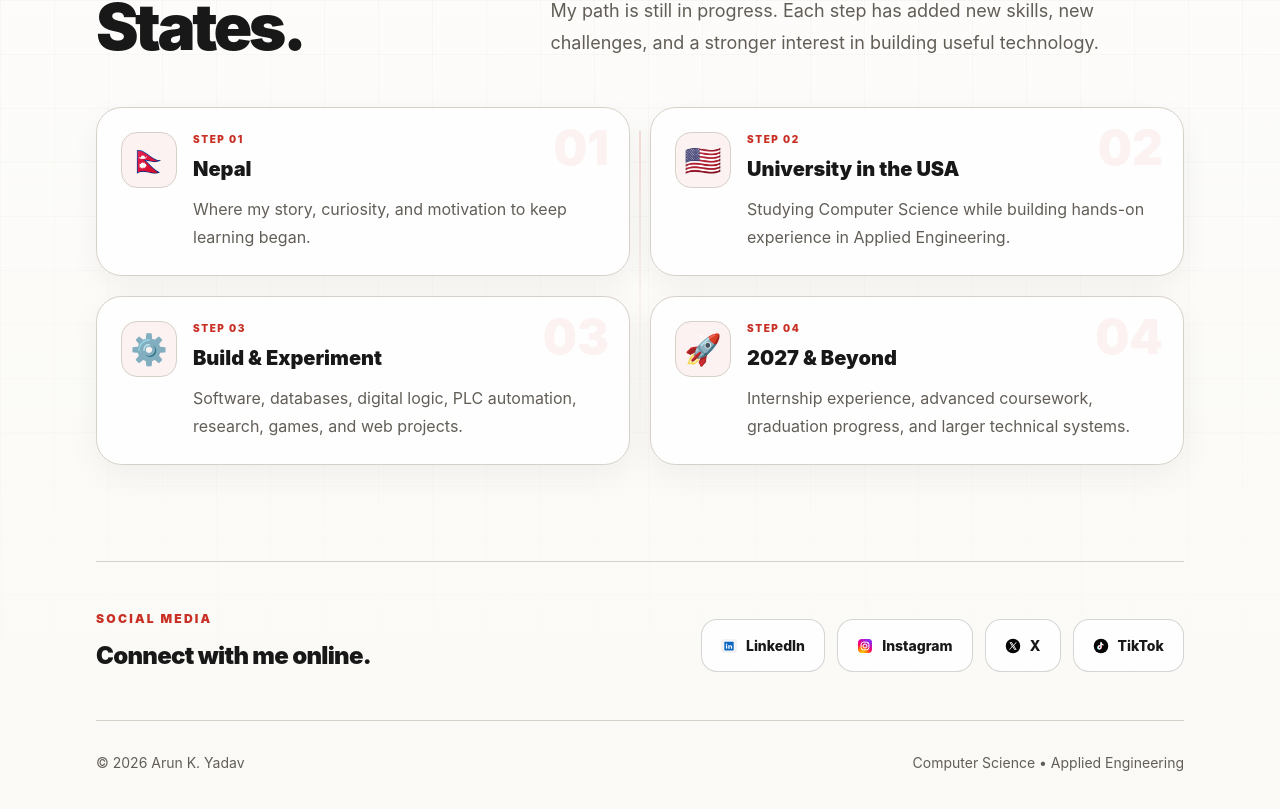
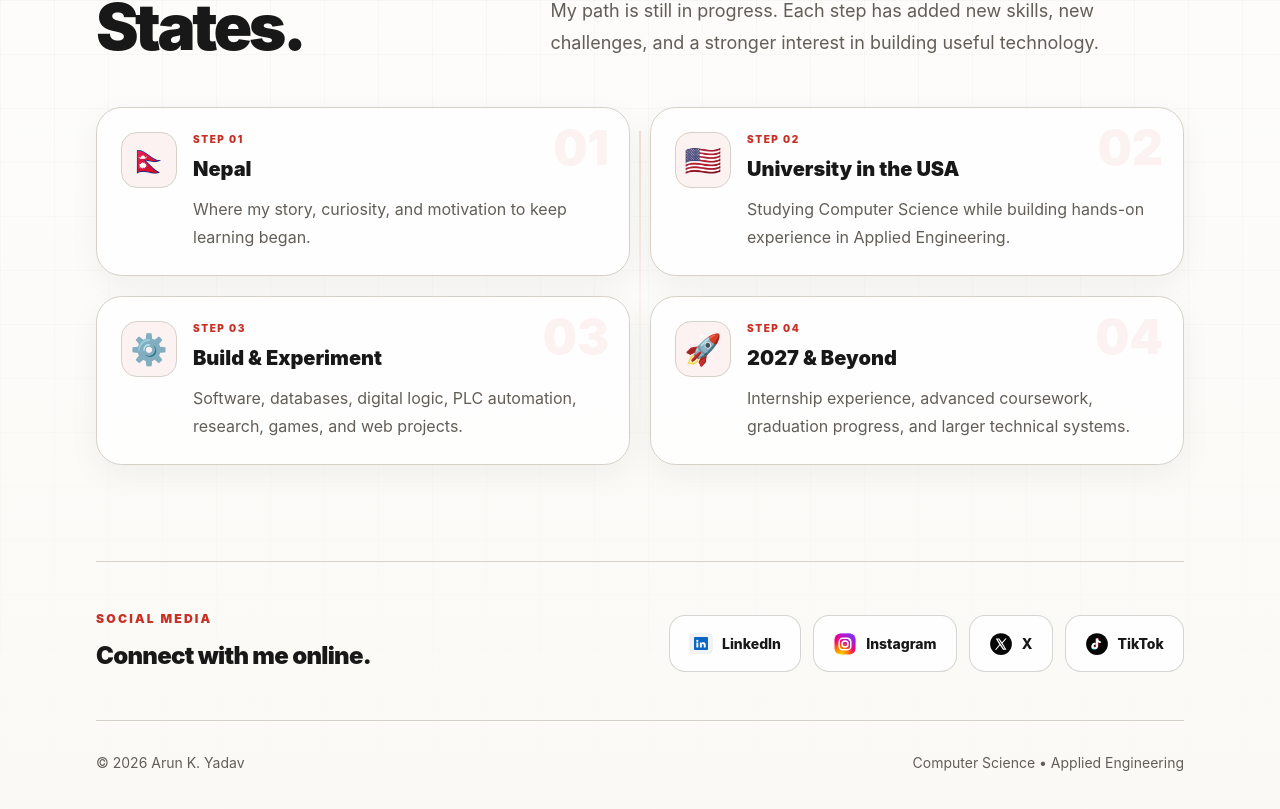
Before and after one commit to arunyadav-214/learning-website, a Next.js app: page / in a window 1280 px wide. Shown: the part 2646-3455 px from the top of the page. Built offline with nearby package versions, Linux system fonts and the light colour scheme; no server answers.

Commit message:
Increase social brand logo size

```diff
--- a/app/page.tsx
+++ b/app/page.tsx
@@ -220,7 +220,7 @@ export default function Home() {
                     className="secondary-button justify-center gap-2 px-3 py-2.5 text-sm"
                     aria-label={name}
                   >
-                    <img src={icon} alt="" aria-hidden="true" className="h-4 w-4 object-contain" />
+                    <img src={icon} alt="" aria-hidden="true" className="h-6 w-6 shrink-0 object-contain" />
                     {name}
                   </a>
                 ))}
```
